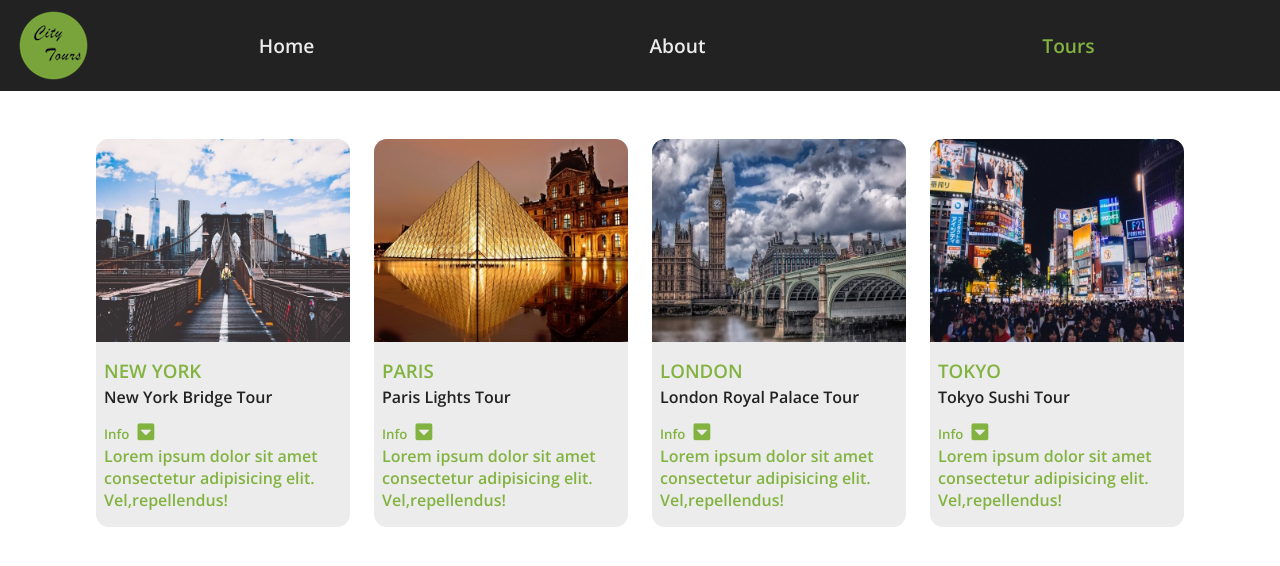
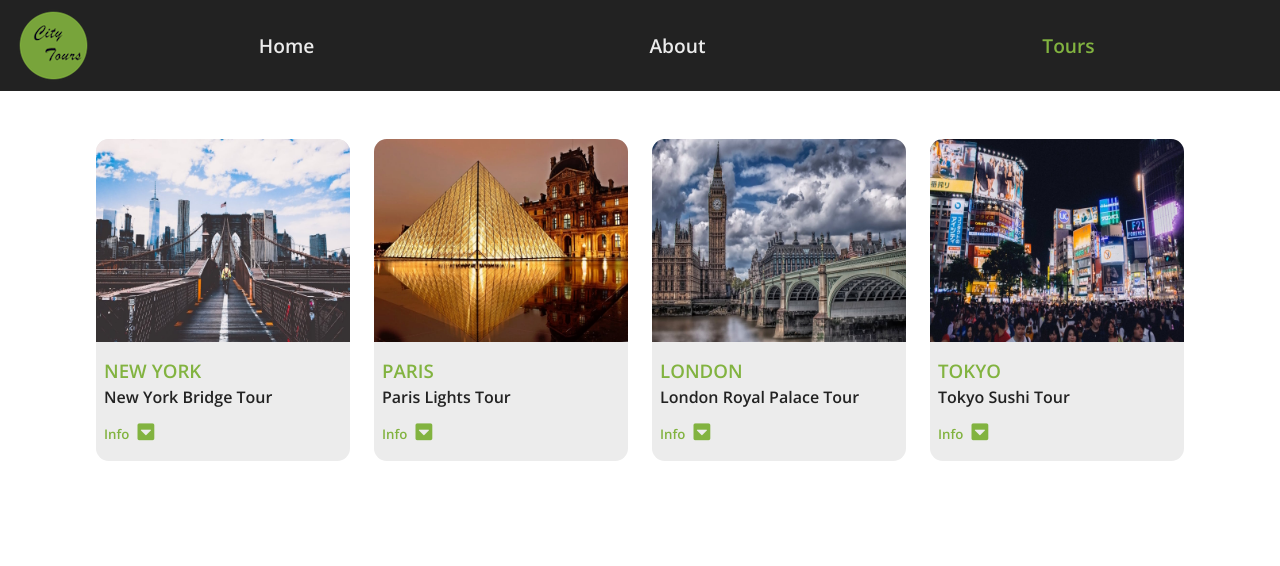
Before and after one commit to gouribhise/tours, a React (Create React App) app: page / in a window 1280 px wide. Shown: the top 566 px of the page. Built offline with nearby package versions, Linux system fonts and the light colour scheme.

Commit message:
hide and show info

```diff
--- a/src/components/Tour/Tour.js
+++ b/src/components/Tour/Tour.js
@@ -3,6 +3,11 @@ import './Tour.scss';
  export default class Tour extends Component{
    state={
      showInfo:false
+   };
+   handleInfo=()=>{
+     this.setState({
+       showInfo:!this.state.showInfo
+     })
    }
   render(){
     const{city,img,name,info}=this.props.tour;
@@ -20,12 +25,12 @@ import './Tour.scss';
       <div className="tour-info">
       <h3>{city}</h3>
       <h4>{name}</h4>
-      <h5>info<span>
+      <h5>info<span onClick={this.handleInfo}>
       <i className="fas fa-caret-square-down"/>
       </span>
       </h5>
-      {this.state.showInfo}
-      <p>{info}      </p>
+      {this.state.showInfo &&     <p>{info}      </p>}
+
 
       </div>
       </article>
```
